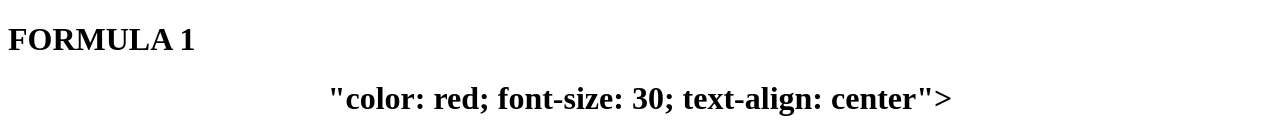
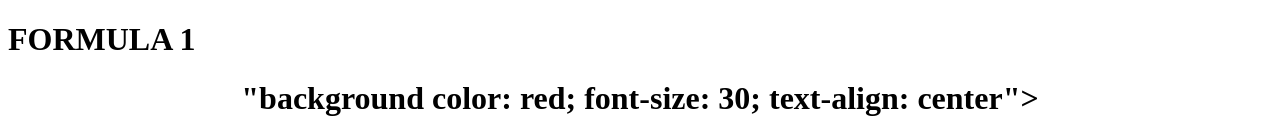
Before and after one commit to cristinafioretta/cristinafioretta.github.io, a plain HTML site: page index.html in a window 1280 px wide. Shown: the top 138 px of the page. Drawn offline with Linux system fonts and the light colour scheme.

Commit message:
Update index.html

```diff
--- a/index.html
+++ b/index.html
@@ -4,10 +4,9 @@
 <title> Formula 1 </title>
 </head>
 <h1>FORMULA 1</h1>
-<h1 align=center> "color: red; font-size: 30; text-align: center"> </h1>
+<h1 align=center> "background color: red; font-size: 30; text-align: center"> </h1>
 <body>
 <img src="f1_logo.svg" style="float:left" margin-top: "-50px" width="200" height="180">
 </body>
-<body style="background color: red"> </body>
 <p>La Formula 1 è la massima categoria delle corse automobilistiche monoposto a livello mondiale. Le gare di Formula 1 coinvolgono piloti e costruttori provenienti da tutto il mondo che competono su circuiti. Le auto di Formula 1 sono tra le più veloci al mondo, caratterizzate da prestazioni estreme e tecnologie avanzate. Le gare sono regolate dalla Federazione Internazionale dell'Automobile (FIA) e si svolgono in tutto al  mondo durante la stagione di campionato annuale. La categoria è nata nel 1948, diventando poi a carattere mondiale nella stagione del 1950 fino ad arrivare ai giorni nostri. </p>
 </html>
```
